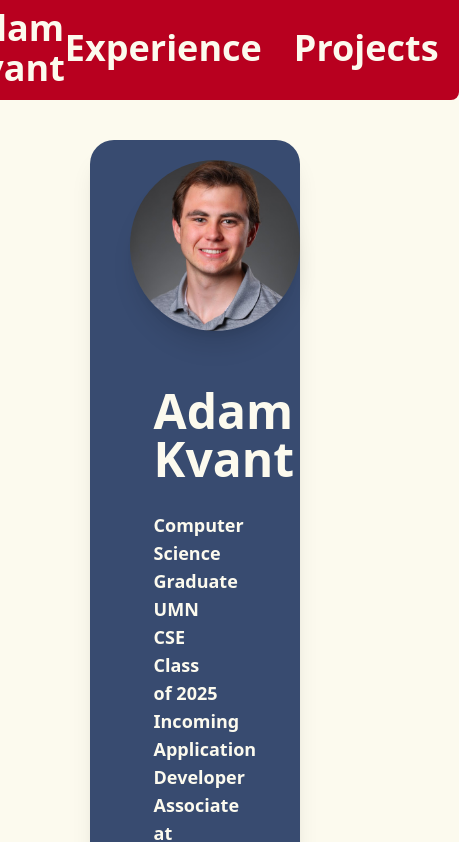
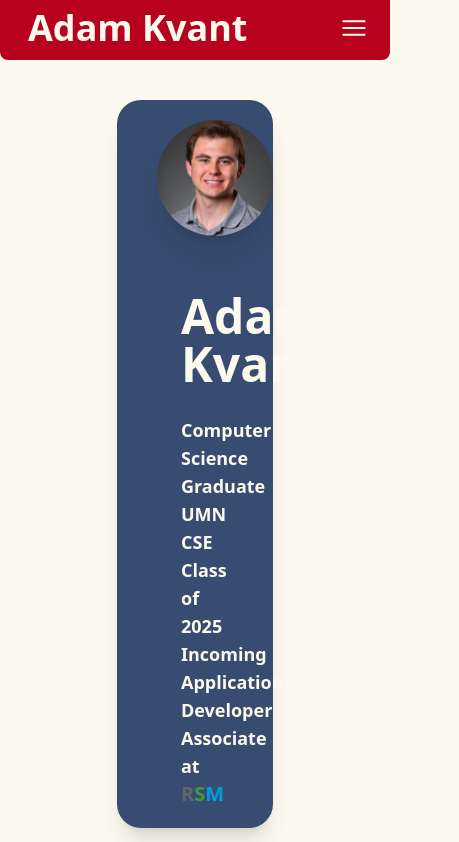
Before and after one commit to AdamKvant/AdamKvantSite, a SvelteKit app: page / in a window 390 px wide. Shown: the top 842 px of the page, 459 px wide, since content can reach past the window. Built offline with nearby package versions, Linux system fonts and the light colour scheme.

Commit message:
added rough hamburger menu

```diff
--- a/src/app.css
+++ b/src/app.css
@@ -20,7 +20,10 @@
 }
 
 .hoverHeader{
-    @apply hover:text-[#384B70] cursor-pointer transition-all duration-300 hover:opacity-100 hover:transform hover:translate-y-[-5px];
+    @apply hover:text-[#384B70] hover:border-[#384B70] cursor-pointer transition-all duration-300 hover:opacity-100 hover:transform hover:translate-y-[-5px];
+}
+.hoverHeaderHam{
+    @apply cursor-pointer transition-all duration-300 hover:opacity-100 hover:transform hover:translate-y-[-5px];
 }
 
 .headshot {
@@ -56,5 +59,5 @@
 }
 
 .hoverFooter{
-    @apply cursor-pointer transition-all duration-100 hover:opacity-100 hover:transform hover:translate-y-[-5px];
+    @apply cursor-pointer transition-all duration-200 hover:opacity-100 hover:transform hover:translate-y-[-5px];
 }
--- a/src/components/Header.svelte
+++ b/src/components/Header.svelte
@@ -1,10 +1,34 @@
-<div class="headerOverall rounded-b-lg justify-between items-center">
+<script>
+    let isOpen = false
+
+    function toggleMenu() {
+      isOpen = !isOpen
+    }
+</script>
+
+<div class="headerOverall rounded-b-lg justify-between items-center flex">
+    <!-- Home -->
     <a class="hoverHeader pl-5" href="/">Adam Kvant</a>
-    <div class="flex flex-row gap-4 pr-5">
+
+    <!-- Hamburger -->
+    <button class="block md:hidden pr-5" on:click={toggleMenu} aria-label="Toggle Menu">
+        <svg class="w-8 h-8" viewBox="0 0 24 24" fill="none" xmlns="http://www.w3.org/2000/svg">
+            <path d="M20 7L4 7" stroke="#FCFAEE" stroke-width="1.5" stroke-linecap="round"/>
+            <path d="M20 12L4 12" stroke="#FCFAEE" stroke-width="1.5" stroke-linecap="round"/>
+            <path d="M20 17L4 17" stroke="#FCFAEE" stroke-width="1.5" stroke-linecap="round"/>
+        </svg>
+    </button>
+
+    <!-- Default -->
+    <div class="hidden md:flex flex-row gap-4 pr-5">
         <a class="hoverHeader" href="/experience">Experience</a>
-        <br>
         <a class="hoverHeader" href="/projects">Projects</a>
     </div>
 
-    <!-- <a class="hoverHeader" href="/contact-me">Contact Me</a> -->
+    <!-- Dropdown Menu -->
+    <div class={`absolute top-12 right-0 bg-[#B8001F] md:w-5/12 w-7/12 shadow-md rounded-b-lg flex flex-col items-start gap-4 p-5 md:hidden transition-all duration-300
+        transform ${isOpen ? 'translate-y-0 opacity-100' : '-translate-y-full opacity-0'}`}>
+        <a on:click={toggleMenu} class="hoverHeaderHam w-full text-right border border-b-4 border-x-0 border-t-0 pb-1.5" href="/experience">Experience</a>
+        <a on:click={toggleMenu} class="hoverHeaderHam w-full text-right border border-b-4 border-x-0 border-t-0 pb-1.5" href="/projects">Projects</a>
+    </div>
 </div>
```
Also changed, not shown: static/images/hamburger-menu.svg (added).
